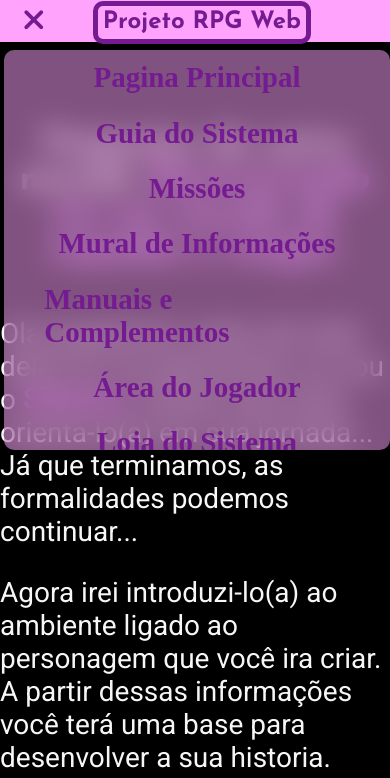
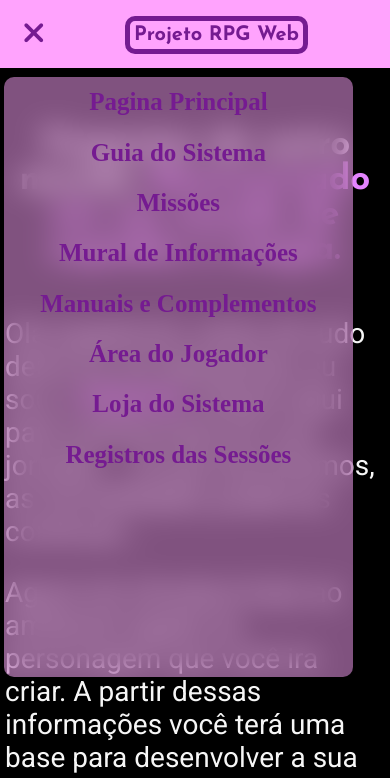
Before and after one commit to LucasVictor23/rpgwebprojeto, a plain HTML site: page index.html in a window 390 px wide. Both pictures are taken after a click on the element 35 px from the left and 21 px from the top of the page. Shown: the top 778 px of the page. Drawn offline with Linux system fonts and the light colour scheme.

Commit message:
Update responsivo.css

```diff
--- a/styles/responsivo.css
+++ b/styles/responsivo.css
@@ -914,7 +914,7 @@
     top: 0;
     left: 0;
     width: 100%;
-
+    height: 8vh;
 
   }
 
@@ -928,17 +928,17 @@
     display: block;
     width: unset;
     align-items: center;
-    top: 50px;
+    top: 77px;
   }
 
   .dropdown__menu li a {
-    font-size: 29px;
+    font-size: 25px;
     font-weight: 700;
     margin-left: 1em;
   }
 
   .dropdown__menu.open {
-    height: 400px;
+    height: 600px;
   }
 
 
@@ -974,11 +974,11 @@
   }
 
   .logo__responsivo {
-    font-size: 24px;
+    font-size: 20px;
     display: block;
     justify-content: center;
     align-items : center;
-    margin: 0.10em 0 0 2em;
+    margin: 0.10em 0 0 4em;
     font-family: var(--fonte-principal);
     color: var(--cor-texto-menu);
     font-weight: 700;
@@ -986,7 +986,7 @@
   }
 
   .sessao__principal {
-    max-width: 400px;
+    max-width: 380px;
     display: grid;
     margin: 0 auto 0 auto;
     grid-template-areas:
@@ -1050,10 +1050,12 @@
 
 
   .sessao__principal__2 {
-    max-width: 400px;
+    max-width: 380px;
     gap: 0.50em;
     display: grid;
     margin: 0 auto 0 auto;
+    align-items: center;
+    justify-content: center;
 
     grid-template-areas:
       "sessao__principal__2__box1 sessao__principal__2__box1"
@@ -1096,7 +1098,7 @@
   }
 
   .sessao__gaia {
-    max-width: 400px;
+    max-width: 380px;
     display: grid;
     margin: 0 auto 0 auto;
     justify-content: center;
@@ -1207,6 +1209,7 @@
     font-family: var(--fonte-secundaria);
     font-weight: 400;
     margin: 0.50em 0;
+    align-items: center;
   }
 
   .responsivo3 {
```
